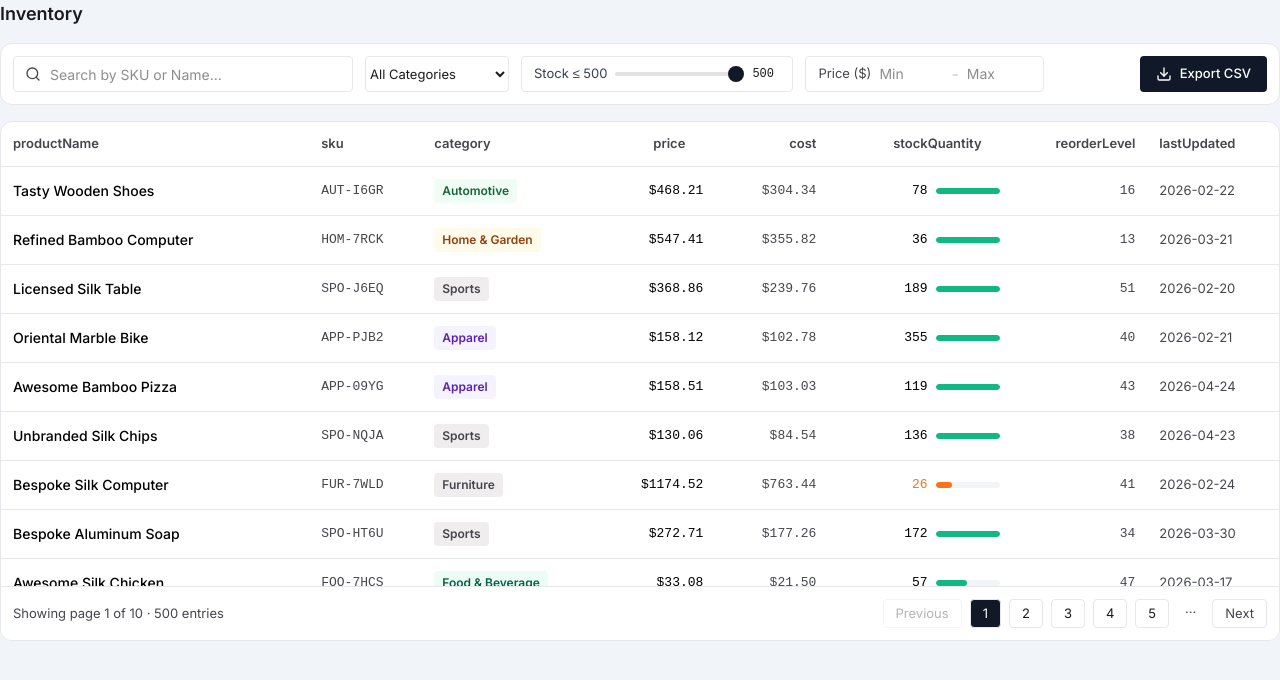
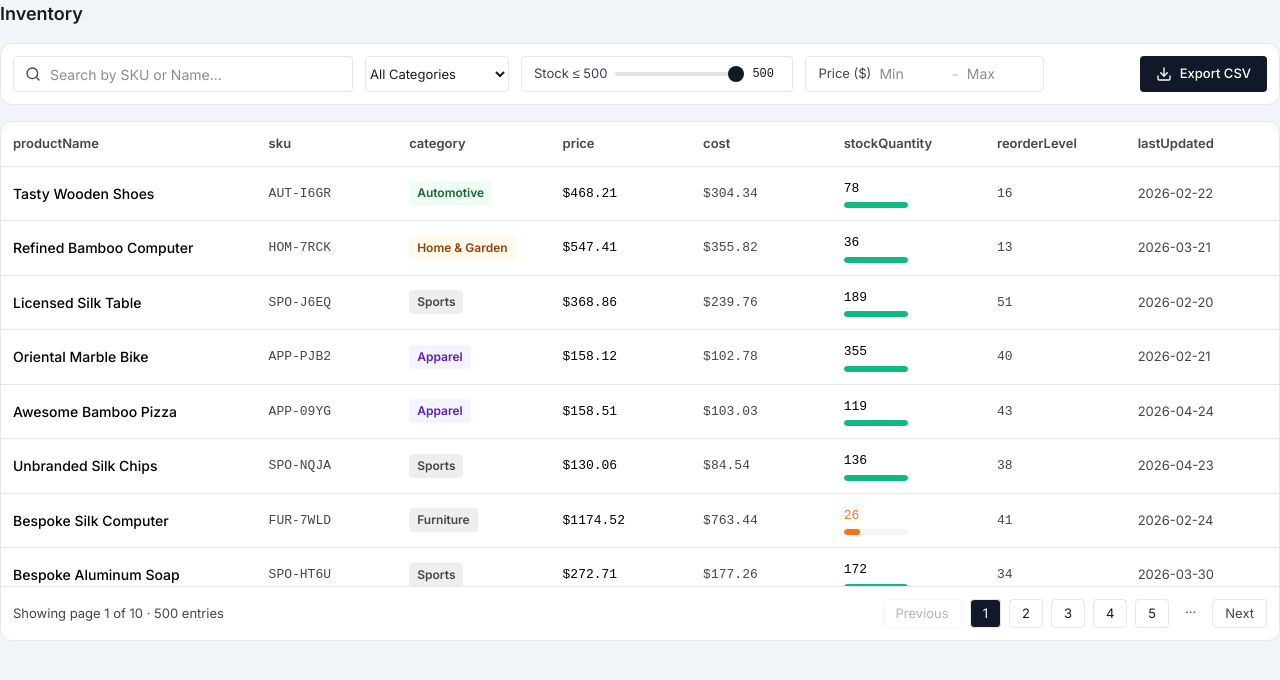
Before and after one commit to AyushVyas3925/aura-enterp, a Next.js app: page /inventory in a window 1280 px wide. Shown: the top 680 px of the page. Built offline with nearby package versions, Linux system fonts and the light colour scheme.

Commit message:
feat: implement inventory management page with search, filtering, sorting, and CSV export capabilities

```diff
--- a/src/app/inventory/page.tsx
+++ b/src/app/inventory/page.tsx
@@ -101,7 +101,7 @@ const InventoryPage = () => {
     return sortDir === "desc" ? <ArrowUp size={14} /> : <ArrowDown size={14} />;
   };
 
-  const thStyle = (align?: string) => `p-3 whitespace-nowrap cursor-pointer select-none group hover:bg-gray-50 ${align === "right" ? "text-right" : "text-left"}`;
+  const thStyle = (align?: string) => `p-3 whitespace-nowrap cursor-pointer select-none group hover:bg-gray-50 ${align === "right" ? "text-right" : align === "center" ? "text-center" : "text-left"}`;
   const thBase = { fontSize: 13, fontWeight: 600, color: "#45464c" };
 
   return (
@@ -180,21 +180,21 @@ const InventoryPage = () => {
       <div className="bg-white border rounded-lg flex flex-col" style={{ borderColor: "#E5E7EB", height: 520, background: "#FFFFFF", overflowX: "auto" }}>
         {isFetching && !isLoading && <div className="h-0.5 w-full shrink-0" style={{ background: "#3B82F6" }} />}
         <div className="overflow-auto flex-1">
-          <table className="w-full text-left border-collapse min-w-[900px]">
+          <table className="w-full text-left border-collapse min-w-[900px] table-fixed">
             <thead>
               <tr className="border-b" style={{ borderColor: "#E5E7EB" }}>
-                {[
-                  { key: "name", label: "productName", minWidth: 200 },
-                  { key: "sku", label: "sku" },
-                  { key: "category", label: "category", noSort: true },
-                  { key: "price", label: "price", align: "right" },
-                  { key: "cost", label: "cost", noSort: true, align: "right" },
-                  { key: "stock", label: "stockQuantity", align: "right" },
-                  { key: "reorderPoint", label: "reorderLevel", noSort: true, align: "right" },
-                  { key: "lastRestocked", label: "lastUpdated", noSort: true },
-                ].map(col => (
-                  <th key={col.key} className={thStyle(col.align)} style={{ ...thBase, minWidth: col.minWidth }} onClick={() => !col.noSort && handleSort(col.key as SortCol)}>
-                    <div className={`flex items-center gap-1 ${col.align === "right" ? "justify-end" : "justify-start"}`}>
+                {([
+                  { key: "name", label: "productName", minWidth: 200, width: "20%" },
+                  { key: "sku", label: "sku", width: "11%" },
+                  { key: "category", label: "category", noSort: true, width: "12%" },
+                  { key: "price", label: "price", width: "11%" },
+                  { key: "cost", label: "cost", noSort: true, width: "11%" },
+                  { key: "stock", label: "stockQuantity", width: "12%" },
+                  { key: "reorderPoint", label: "reorderLevel", noSort: true, width: "11%" },
+                  { key: "lastRestocked", label: "lastUpdated", noSort: true, width: "12%" },
+                ] as { key: string; label: string; width: string; minWidth?: number; noSort?: boolean; align?: string }[]).map(col => (
+                  <th key={col.key} className={thStyle(col.align)} style={{ ...thBase, minWidth: col.minWidth, width: col.width }} onClick={() => !col.noSort && handleSort(col.key as SortCol)}>
+                    <div className="inline-flex items-center gap-1 justify-start">
                       {col.label}
                       {!col.noSort && <SortIcon col={col.key} />}
                     </div>
@@ -206,20 +206,16 @@ const InventoryPage = () => {
               {isLoading
                 ? Array.from({ length: 12 }).map((_, i) => (
                     <tr key={i} className="border-b" style={{ borderColor: "#E5E7EB" }}>
-                      {Array.from({ length: 8 }).map((_, j) => {
-                        const isRight = j === 3 || j === 4 || j === 5 || j === 6;
-                        return (
-                          <td key={j} className={`p-3 ${isRight ? "text-right" : "text-left"}`}>
+                      {Array.from({ length: 8 }).map((_, j) => (
+                        <td key={j} className="p-3 text-left">
                           <div
                             className="skeleton h-4 rounded"
                             style={{
                               width: `${60 + ((i * 8 + j) * 17 % 40)}%`,
-                                marginLeft: isRight ? "auto" : undefined,
                             }}
                           />
                         </td>
-                        );
-                      })}
+                      ))}
                     </tr>
                   ))
                 : !data?.rows.length
@@ -237,19 +233,19 @@ const InventoryPage = () => {
                           <td className="p-3 font-medium" style={{ color: "#000", minWidth: 200 }}>{row.name}</td>
                           <td className="p-3" style={{ fontFamily: "ui-monospace, monospace", fontSize: 13, color: "#45464c" }}>{row.sku}</td>
                           <td className="p-3"><CategoryBadge cat={row.category} /></td>
-                          <td className="p-3 text-right" style={{ fontFamily: "ui-monospace, monospace", fontSize: 13, color: "#000" }}>${row.price.toFixed(2)}</td>
-                          <td className="p-3 text-right" style={{ fontFamily: "ui-monospace, monospace", fontSize: 13, color: "#45464c" }}>${(row.price * 0.65).toFixed(2)}</td>
-                          <td className="p-3 text-right" style={{ minWidth: 140 }}>
-                            <div className="flex items-center gap-2 justify-end w-full">
+                          <td className="p-3 text-left" style={{ fontFamily: "ui-monospace, monospace", fontSize: 13, color: "#000" }}>${row.price.toFixed(2)}</td>
+                          <td className="p-3 text-left" style={{ fontFamily: "ui-monospace, monospace", fontSize: 13, color: "#45464c" }}>${(row.price * 0.65).toFixed(2)}</td>
+                          <td className="p-3 text-left">
+                            <div className="flex flex-col items-start gap-1 w-fit">
                               <span style={{ fontFamily: "ui-monospace, monospace", fontSize: 13, color: row.stock === 0 ? "#EF4444" : row.stock <= row.reorderPoint ? "#F97316" : "#000", fontWeight: 500 }}>
                                 {row.stock.toLocaleString()}
                               </span>
-                              <div className="w-16 h-1.5 bg-gray-100 rounded-full overflow-hidden shrink-0">
+                              <div className="w-16 h-1.5 bg-gray-100 rounded-full overflow-hidden">
                                 <div className="h-full rounded-full transition-all duration-300" style={{ width: `${percent}%`, backgroundColor: barColor }} />
                               </div>
                             </div>
                           </td>
-                          <td className="p-3 text-right" style={{ fontFamily: "ui-monospace, monospace", fontSize: 13, color: "#45464c" }}>{row.reorderPoint}</td>
+                          <td className="p-3 text-left" style={{ fontFamily: "ui-monospace, monospace", fontSize: 13, color: "#45464c" }}>{row.reorderPoint}</td>
                           <td className="p-3" style={{ fontSize: 13, color: "#45464c" }}>{row.lastRestocked}</td>
                         </tr>
                       );
```
Lines whose indentation alone changed are shown as unchanged.
